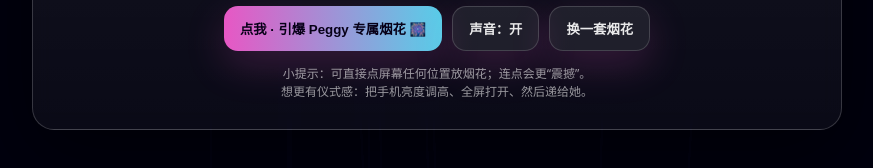
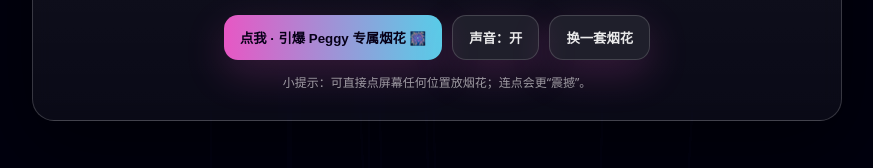
Before and after one commit to desmondlee0911/to77, a plain HTML site: page index.html in a window 1280 px wide. Shown: the part 526-694 px from the top of the page, without its empty margins (203-1076 px from the left). Drawn offline with Linux system fonts and the light colour scheme; animation ran at ten frames a second.

Commit message:
Update index.html

```diff
--- a/index.html
+++ b/index.html
@@ -159,7 +159,7 @@
 
       <div class="footer">
         小提示：可直接点屏幕任何位置放烟花；连点会更“震撼”。<br/>
-        想更有仪式感：把手机亮度调高、全屏打开、然后递给她。
+
       </div>
     </div>
   </div>
```
